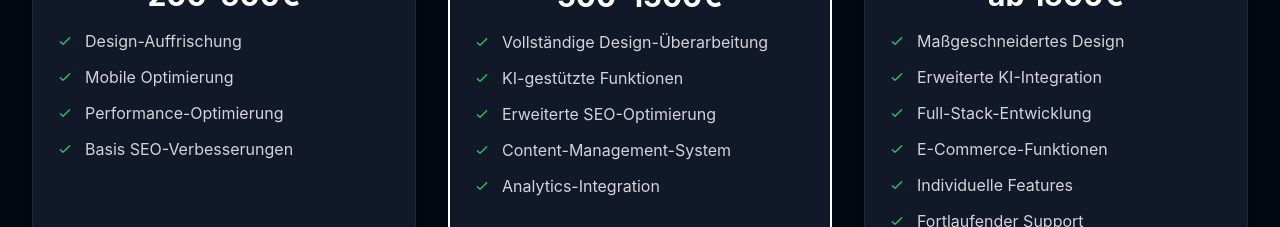
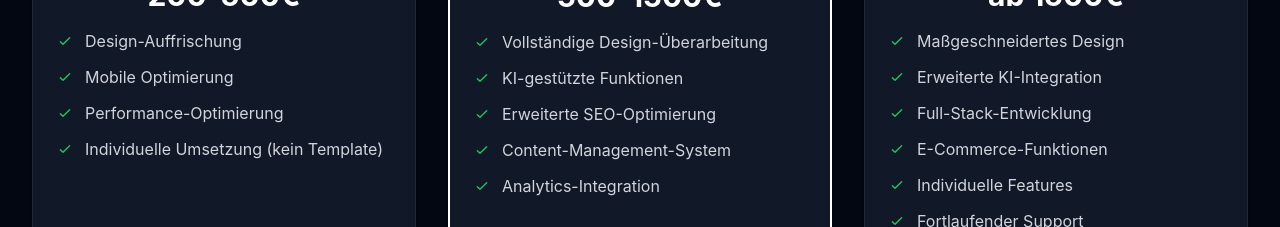
Before and after one commit to kaepmic04/vinvirt, a React (Vite) app: page / in a window 1280 px wide. Shown: the part 2680-2907 px from the top of the page. Built offline with nearby package versions, Linux system fonts and the light colour scheme.

Commit message:
Pricing change

```diff
--- a/src/components/PricingSection.tsx
+++ b/src/components/PricingSection.tsx
@@ -20,7 +20,7 @@ const pricingPlans = [
       'Design-Auffrischung',
       'Mobile Optimierung',
       'Performance-Optimierung',
-      'Basis SEO-Verbesserungen',
+      'Individuelle Umsetzung (kein Template)',
     ],
     icon: Code,
   },
```
